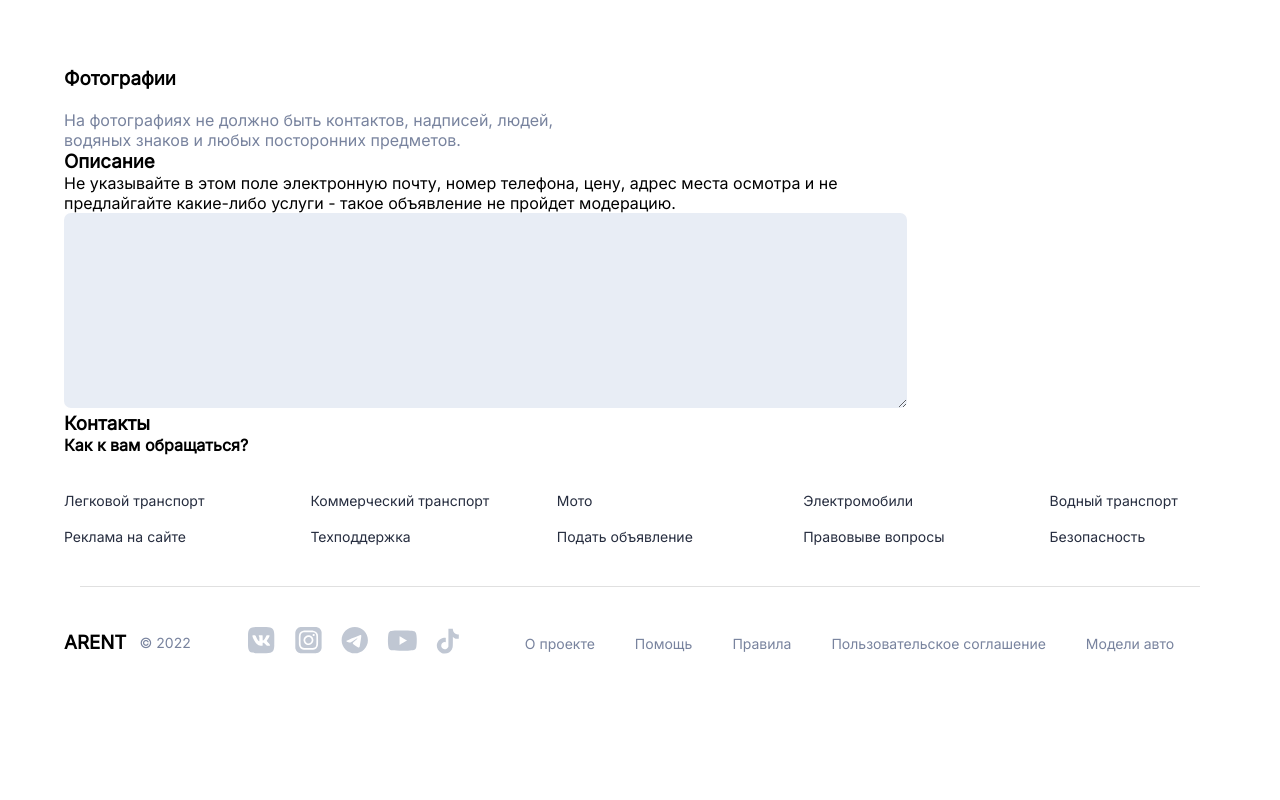
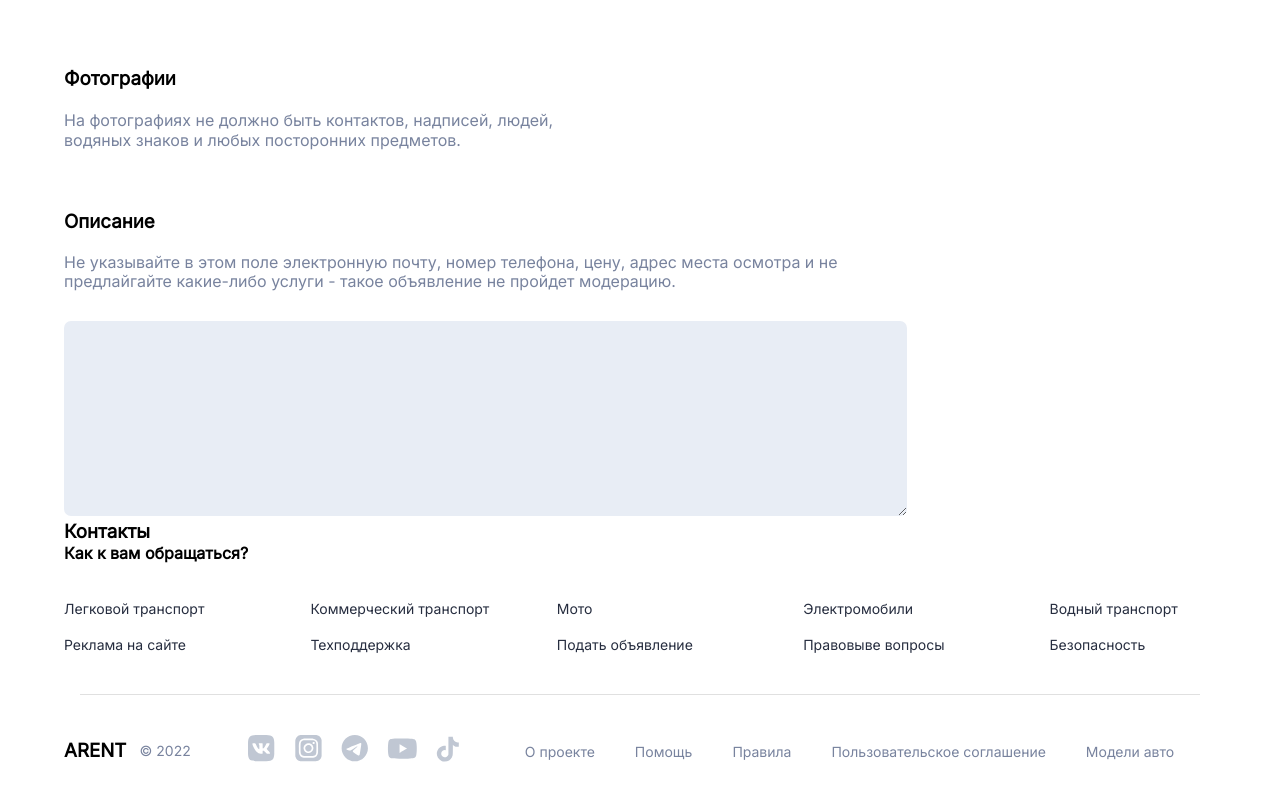
Before and after one commit to gorbatkoff/arent, a React (Create React App) app: page /create in a window 1280 px wide. Shown: the part 3203-4003 px from the top of the page. Before the commit the page ends 3901 px from the top, so only its background shows below. Built offline with nearby package versions, Linux system fonts and the light colour scheme; no server answers; a web font is replaced by a local one.

Commit message:
Add styles for Create Advert page

```diff
--- a/src/components/CreateAdvert/CreateAdvert.module.css
+++ b/src/components/CreateAdvert/CreateAdvert.module.css
@@ -35,7 +35,8 @@ section {
 .goverment-numbers h3,
 .transport-passport h3,
 .date-of-purchase h3,
-.upload-photo h3{
+.upload-photo h3,
+.description h3 {
     padding: 60px 0 20px 0;
 }
 
@@ -43,7 +44,7 @@ section {
 .engine button,
 .wheel-drive button,
 .transmission button,
-.transport-passport button{
+.transport-passport button {
     padding: 12px 23px !important;
     margin-right: 12px !important;
 }
@@ -75,7 +76,7 @@ section {
     border-top: 3px solid #0275d8;
 }
 
-.number{
+.number {
     width: 600px;
     padding: 30px 0;
     display: flex;
@@ -83,7 +84,7 @@ section {
     justify-content: space-between;
 }
 
-.goverment-input{
+.goverment-input {
     margin-top: 1em;
 }
 
@@ -91,8 +92,16 @@ section {
     padding: 25px 0;
 }
 
-.choosing-date{
+.choosing-date {
     display: grid;
     grid-template-columns: 30% 30%;
     grid-column-gap: 1em;
 }
+
+.description p {
+    font-weight: 400;
+    font-size: 16px;
+    line-height: 19px;
+    padding-bottom: 30px;
+    color: #78839E;
+}
```
